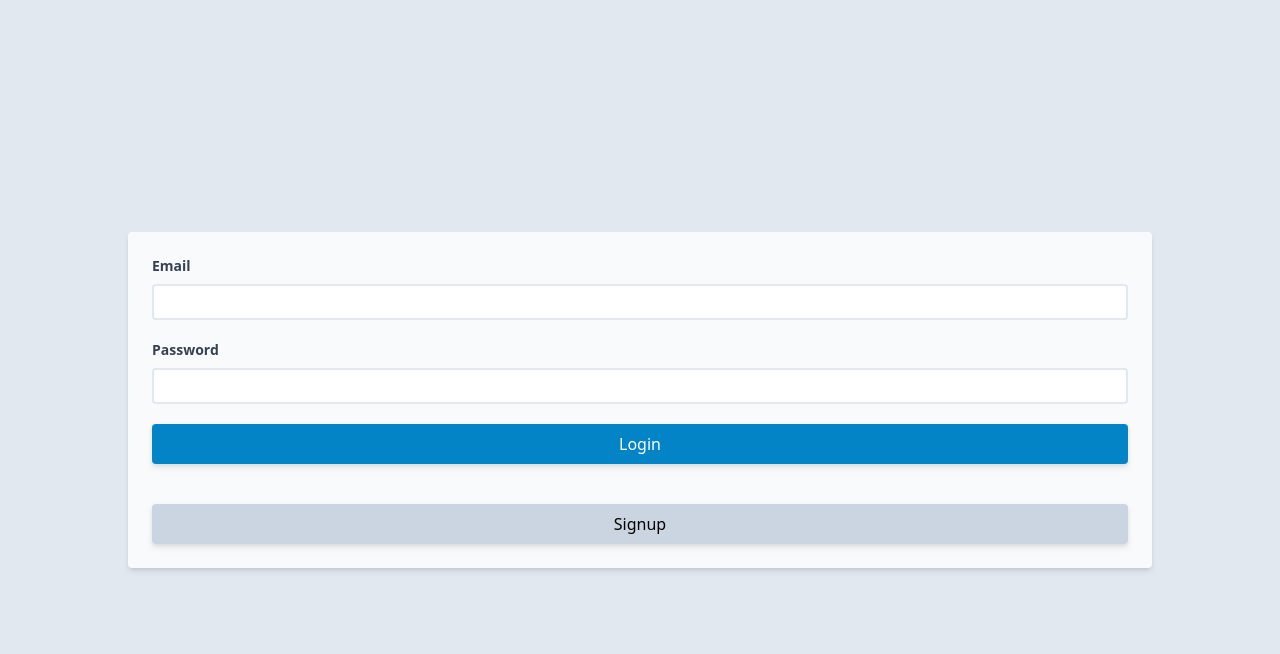
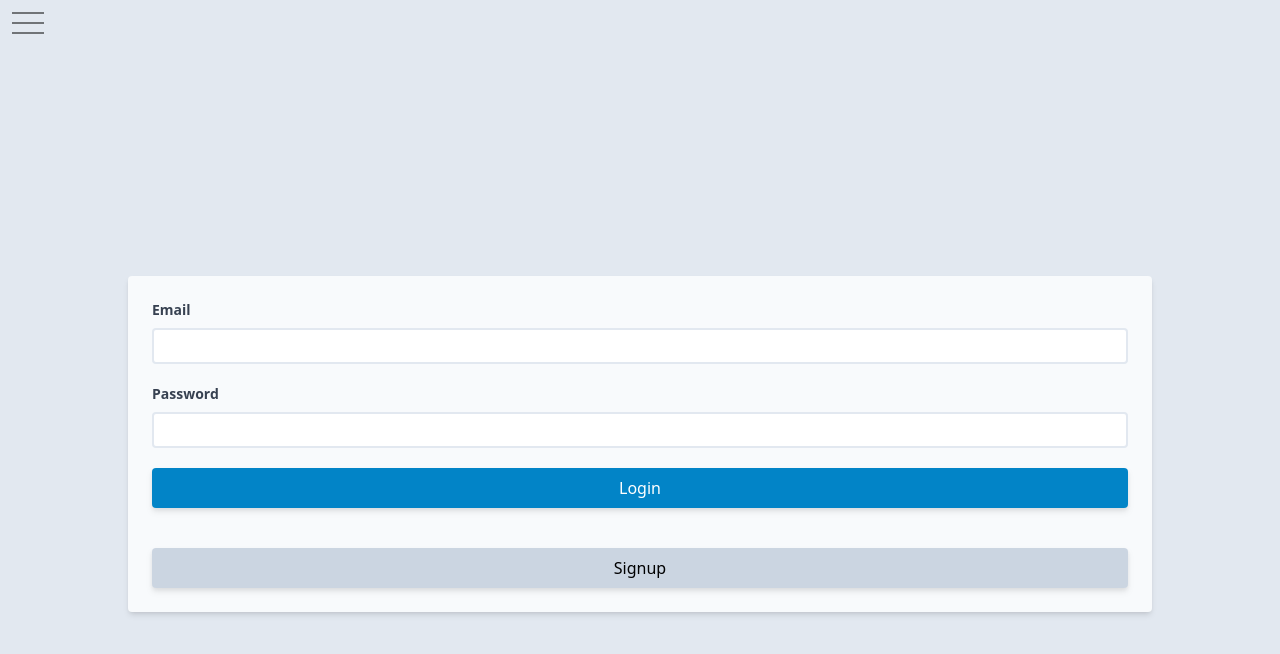
Before and after one commit to Nfemz/femz, a Next.js app in the folder femz-ui/: page /login in a window 1280 px wide. Shown: the top 654 px of the page. Built offline with nearby package versions, Linux system fonts and the light colour scheme.

Commit message:
checkpoint

```diff
--- a/femz-ui/app/layout.tsx
+++ b/femz-ui/app/layout.tsx
@@ -8,6 +8,9 @@ import {
 } from "@apollo/client";
 import { setContext } from "@apollo/client/link/context";
 import { AuthProvider } from "../context/authContext";
+import Image from "next/image";
+import { useState } from "react";
+import classNames from "../utils/classNames";
 
 const httpLink = createHttpLink({
   uri: "http://localhost:4000/graphql",
@@ -32,11 +35,49 @@ export default function RootLayout({
 }: {
   children: React.ReactNode;
 }) {
+  const [menuOpen, setMenuOpen] = useState(false);
+
+  const baseMenuBarClass =
+    "w-8 h-0.5 bg-black transition ease transform duration-300";
+
   return (
     <html lang="en">
       <body className=" bg-slate-200 min-w-screen min-h-screen place-content-center">
         <AuthProvider>
-          <ApolloProvider client={client}>{children}</ApolloProvider>
+          <ApolloProvider client={client}>
+            <div
+              className="space-y-2 m-3 group h-5"
+              onClick={() => setMenuOpen(!menuOpen)}
+            >
+              <div
+                className={classNames({
+                  [baseMenuBarClass]: true,
+                  "opacity-50 group-hover:opacity-100": !menuOpen,
+                  "rotate-45 translate-y-2": menuOpen,
+                })}
+              ></div>
+              <div
+                className={classNames({
+                  [baseMenuBarClass]: !menuOpen,
+                  "opacity-50 group-hover:opacity-100": !menuOpen,
+                  "opacity-0": menuOpen,
+                })}
+              ></div>
+              <div
+                className={classNames({
+                  [baseMenuBarClass]: true,
+                  "opacity-50 group-hover:opacity-100": !menuOpen,
+                  "-rotate-45 -translate-y-0.5": menuOpen,
+                })}
+              ></div>
+            </div>
+            {children}
+            {/* <div className="absolute bottom-0 left-0 w-full">
+              <div className="bg-slate-50 m-2 p-4 flex rounded-full drop-shadow-md">
+                hello
+              </div>
+            </div> */}
+          </ApolloProvider>
         </AuthProvider>
       </body>
     </html>
--- a/femz-ui/graphql/mutations/loginUser.ts
+++ b/femz-ui/graphql/mutations/loginUser.ts
@@ -9,6 +9,7 @@ const LOGIN_USER = gql`
     loginUser(input: $input) {
       email
       id
+      token
     }
   }
 `;
--- a/femz-ui/styles/dist.css
+++ b/femz-ui/styles/dist.css
@@ -517,8 +517,32 @@ video {
   --tw-backdrop-sepia:  ;
 }
 
+.absolute {
+  position: absolute;
+}
+
 .relative {
   position: relative;
+}
+
+.bottom-0 {
+  bottom: 0px;
+}
+
+.left-0 {
+  left: 0px;
+}
+
+.m-2 {
+  margin: 0.5rem;
+}
+
+.m-4 {
+  margin: 1rem;
+}
+
+.m-3 {
+  margin: 0.75rem;
 }
 
 .mr-3 {
@@ -557,8 +581,28 @@ video {
   height: 2.25rem;
 }
 
+.h-0\.5 {
+  height: 0.125rem;
+}
+
+.h-0 {
+  height: 0px;
+}
+
+.h-1 {
+  height: 0.25rem;
+}
+
+.h-5 {
+  height: 1.25rem;
+}
+
 .min-h-screen {
   min-height: 100vh;
+}
+
+.w-full {
+  width: 100%;
 }
 
 .w-4 {
@@ -569,8 +613,92 @@ video {
   width: 80%;
 }
 
-.w-full {
-  width: 100%;
+.w-8 {
+  width: 2rem;
+}
+
+.translate-y-3 {
+  --tw-translate-y: 0.75rem;
+  transform: translate(var(--tw-translate-x), var(--tw-translate-y)) rotate(var(--tw-rotate)) skewX(var(--tw-skew-x)) skewY(var(--tw-skew-y)) scaleX(var(--tw-scale-x)) scaleY(var(--tw-scale-y));
+}
+
+.-translate-y-3 {
+  --tw-translate-y: -0.75rem;
+  transform: translate(var(--tw-translate-x), var(--tw-translate-y)) rotate(var(--tw-rotate)) skewX(var(--tw-skew-x)) skewY(var(--tw-skew-y)) scaleX(var(--tw-scale-x)) scaleY(var(--tw-scale-y));
+}
+
+.translate-y-4 {
+  --tw-translate-y: 1rem;
+  transform: translate(var(--tw-translate-x), var(--tw-translate-y)) rotate(var(--tw-rotate)) skewX(var(--tw-skew-x)) skewY(var(--tw-skew-y)) scaleX(var(--tw-scale-x)) scaleY(var(--tw-scale-y));
+}
+
+.-translate-y-4 {
+  --tw-translate-y: -1rem;
+  transform: translate(var(--tw-translate-x), var(--tw-translate-y)) rotate(var(--tw-rotate)) skewX(var(--tw-skew-x)) skewY(var(--tw-skew-y)) scaleX(var(--tw-scale-x)) scaleY(var(--tw-scale-y));
+}
+
+.translate-y-2 {
+  --tw-translate-y: 0.5rem;
+  transform: translate(var(--tw-translate-x), var(--tw-translate-y)) rotate(var(--tw-rotate)) skewX(var(--tw-skew-x)) skewY(var(--tw-skew-y)) scaleX(var(--tw-scale-x)) scaleY(var(--tw-scale-y));
+}
+
+.-translate-y-2 {
+  --tw-translate-y: -0.5rem;
+  transform: translate(var(--tw-translate-x), var(--tw-translate-y)) rotate(var(--tw-rotate)) skewX(var(--tw-skew-x)) skewY(var(--tw-skew-y)) scaleX(var(--tw-scale-x)) scaleY(var(--tw-scale-y));
+}
+
+.translate-y-2\.5 {
+  --tw-translate-y: 0.625rem;
+  transform: translate(var(--tw-translate-x), var(--tw-translate-y)) rotate(var(--tw-rotate)) skewX(var(--tw-skew-x)) skewY(var(--tw-skew-y)) scaleX(var(--tw-scale-x)) scaleY(var(--tw-scale-y));
+}
+
+.-translate-y-2\.5 {
+  --tw-translate-y: -0.625rem;
+  transform: translate(var(--tw-translate-x), var(--tw-translate-y)) rotate(var(--tw-rotate)) skewX(var(--tw-skew-x)) skewY(var(--tw-skew-y)) scaleX(var(--tw-scale-x)) scaleY(var(--tw-scale-y));
+}
+
+.translate-y-1\.5 {
+  --tw-translate-y: 0.375rem;
+  transform: translate(var(--tw-translate-x), var(--tw-translate-y)) rotate(var(--tw-rotate)) skewX(var(--tw-skew-x)) skewY(var(--tw-skew-y)) scaleX(var(--tw-scale-x)) scaleY(var(--tw-scale-y));
+}
+
+.translate-y-1 {
+  --tw-translate-y: 0.25rem;
+  transform: translate(var(--tw-translate-x), var(--tw-translate-y)) rotate(var(--tw-rotate)) skewX(var(--tw-skew-x)) skewY(var(--tw-skew-y)) scaleX(var(--tw-scale-x)) scaleY(var(--tw-scale-y));
+}
+
+.-translate-y-1\.5 {
+  --tw-translate-y: -0.375rem;
+  transform: translate(var(--tw-translate-x), var(--tw-translate-y)) rotate(var(--tw-rotate)) skewX(var(--tw-skew-x)) skewY(var(--tw-skew-y)) scaleX(var(--tw-scale-x)) scaleY(var(--tw-scale-y));
+}
+
+.-translate-y-1 {
+  --tw-translate-y: -0.25rem;
+  transform: translate(var(--tw-translate-x), var(--tw-translate-y)) rotate(var(--tw-rotate)) skewX(var(--tw-skew-x)) skewY(var(--tw-skew-y)) scaleX(var(--tw-scale-x)) scaleY(var(--tw-scale-y));
+}
+
+.-translate-y-0\.5 {
+  --tw-translate-y: -0.125rem;
+  transform: translate(var(--tw-translate-x), var(--tw-translate-y)) rotate(var(--tw-rotate)) skewX(var(--tw-skew-x)) skewY(var(--tw-skew-y)) scaleX(var(--tw-scale-x)) scaleY(var(--tw-scale-y));
+}
+
+.-translate-y-0 {
+  --tw-translate-y: -0px;
+  transform: translate(var(--tw-translate-x), var(--tw-translate-y)) rotate(var(--tw-rotate)) skewX(var(--tw-skew-x)) skewY(var(--tw-skew-y)) scaleX(var(--tw-scale-x)) scaleY(var(--tw-scale-y));
+}
+
+.rotate-45 {
+  --tw-rotate: 45deg;
+  transform: translate(var(--tw-translate-x), var(--tw-translate-y)) rotate(var(--tw-rotate)) skewX(var(--tw-skew-x)) skewY(var(--tw-skew-y)) scaleX(var(--tw-scale-x)) scaleY(var(--tw-scale-y));
+}
+
+.-rotate-45 {
+  --tw-rotate: -45deg;
+  transform: translate(var(--tw-translate-x), var(--tw-translate-y)) rotate(var(--tw-rotate)) skewX(var(--tw-skew-x)) skewY(var(--tw-skew-y)) scaleX(var(--tw-scale-x)) scaleY(var(--tw-scale-y));
+}
+
+.transform {
+  transform: translate(var(--tw-translate-x), var(--tw-translate-y)) rotate(var(--tw-rotate)) skewX(var(--tw-skew-x)) skewY(var(--tw-skew-y)) scaleX(var(--tw-scale-x)) scaleY(var(--tw-scale-y));
 }
 
 @keyframes spin {
@@ -603,8 +731,36 @@ video {
   margin-bottom: calc(1.25rem * var(--tw-space-y-reverse));
 }
 
+.space-y-2 > :not([hidden]) ~ :not([hidden]) {
+  --tw-space-y-reverse: 0;
+  margin-top: calc(0.5rem * calc(1 - var(--tw-space-y-reverse)));
+  margin-bottom: calc(0.5rem * var(--tw-space-y-reverse));
+}
+
+.space-y-1 > :not([hidden]) ~ :not([hidden]) {
+  --tw-space-y-reverse: 0;
+  margin-top: calc(0.25rem * calc(1 - var(--tw-space-y-reverse)));
+  margin-bottom: calc(0.25rem * var(--tw-space-y-reverse));
+}
+
+.space-y-1\.5 > :not([hidden]) ~ :not([hidden]) {
+  --tw-space-y-reverse: 0;
+  margin-top: calc(0.375rem * calc(1 - var(--tw-space-y-reverse)));
+  margin-bottom: calc(0.375rem * var(--tw-space-y-reverse));
+}
+
+.space-y-2\.5 > :not([hidden]) ~ :not([hidden]) {
+  --tw-space-y-reverse: 0;
+  margin-top: calc(0.625rem * calc(1 - var(--tw-space-y-reverse)));
+  margin-bottom: calc(0.625rem * var(--tw-space-y-reverse));
+}
+
 .place-self-center {
   place-self: center;
+}
+
+.rounded-full {
+  border-radius: 9999px;
 }
 
 .rounded {
@@ -635,6 +791,11 @@ video {
   background-color: rgb(226 232 240 / var(--tw-bg-opacity));
 }
 
+.bg-slate-50 {
+  --tw-bg-opacity: 1;
+  background-color: rgb(248 250 252 / var(--tw-bg-opacity));
+}
+
 .bg-sky-600 {
   --tw-bg-opacity: 1;
   background-color: rgb(2 132 199 / var(--tw-bg-opacity));
@@ -645,9 +806,18 @@ video {
   background-color: rgb(203 213 225 / var(--tw-bg-opacity));
 }
 
-.bg-slate-50 {
+.bg-gray-600 {
   --tw-bg-opacity: 1;
-  background-color: rgb(248 250 252 / var(--tw-bg-opacity));
+  background-color: rgb(75 85 99 / var(--tw-bg-opacity));
+}
+
+.bg-black {
+  --tw-bg-opacity: 1;
+  background-color: rgb(0 0 0 / var(--tw-bg-opacity));
+}
+
+.p-4 {
+  padding: 1rem;
 }
 
 .p-2 {
@@ -691,6 +861,14 @@ video {
   caret-color: #cbd5e1;
 }
 
+.opacity-0 {
+  opacity: 0;
+}
+
+.opacity-50 {
+  opacity: 0.5;
+}
+
 .shadow-md {
   --tw-shadow: 0 4px 6px -1px rgb(0 0 0 / 0.1), 0 2px 4px -2px rgb(0 0 0 / 0.1);
   --tw-shadow-colored: 0 4px 6px -1px var(--tw-shadow-color), 0 2px 4px -2px var(--tw-shadow-color);
@@ -700,6 +878,33 @@ video {
 .drop-shadow-md {
   --tw-drop-shadow: drop-shadow(0 4px 3px rgb(0 0 0 / 0.07)) drop-shadow(0 2px 2px rgb(0 0 0 / 0.06));
   filter: var(--tw-blur) var(--tw-brightness) var(--tw-contrast) var(--tw-grayscale) var(--tw-hue-rotate) var(--tw-invert) var(--tw-saturate) var(--tw-sepia) var(--tw-drop-shadow);
+}
+
+.transition {
+  transition-property: color, background-color, border-color, text-decoration-color, fill, stroke, opacity, box-shadow, transform, filter, -webkit-backdrop-filter;
+  transition-property: color, background-color, border-color, text-decoration-color, fill, stroke, opacity, box-shadow, transform, filter, backdrop-filter;
+  transition-property: color, background-color, border-color, text-decoration-color, fill, stroke, opacity, box-shadow, transform, filter, backdrop-filter, -webkit-backdrop-filter;
+  transition-timing-function: cubic-bezier(0.4, 0, 0.2, 1);
+  transition-duration: 150ms;
+}
+
+.duration-300 {
+  transition-duration: 300ms;
+}
+
+.hover\:bg-slate-600:hover {
+  --tw-bg-opacity: 1;
+  background-color: rgb(71 85 105 / var(--tw-bg-opacity));
+}
+
+.hover\:bg-gray-900:hover {
+  --tw-bg-opacity: 1;
+  background-color: rgb(17 24 39 / var(--tw-bg-opacity));
+}
+
+.hover\:bg-red-900:hover {
+  --tw-bg-opacity: 1;
+  background-color: rgb(127 29 29 / var(--tw-bg-opacity));
 }
 
 .focus\:border-slate-300:focus {
@@ -717,3 +922,7 @@ video {
   outline: 2px solid transparent;
   outline-offset: 2px;
 }
+
+.group:hover .group-hover\:opacity-100 {
+  opacity: 1;
+}
```
Also changed, not shown: femz-ui/public/assets/images/icons8-barbell-50.png (added), femz-ui/public/assets/images/icons8-plate-50.png (added).
